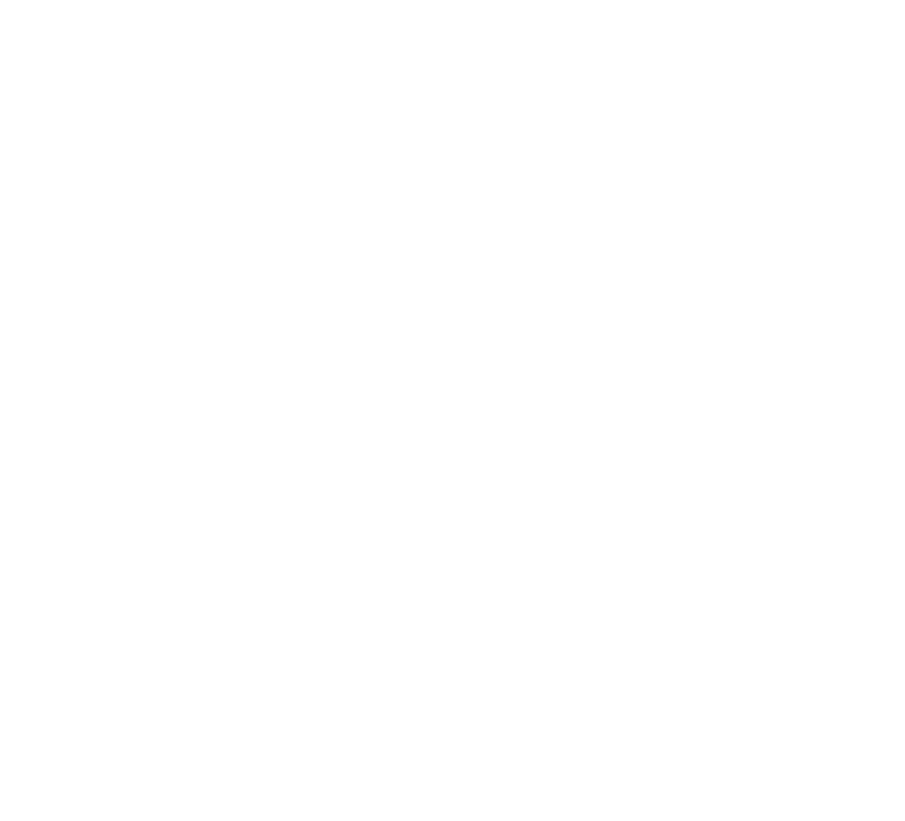
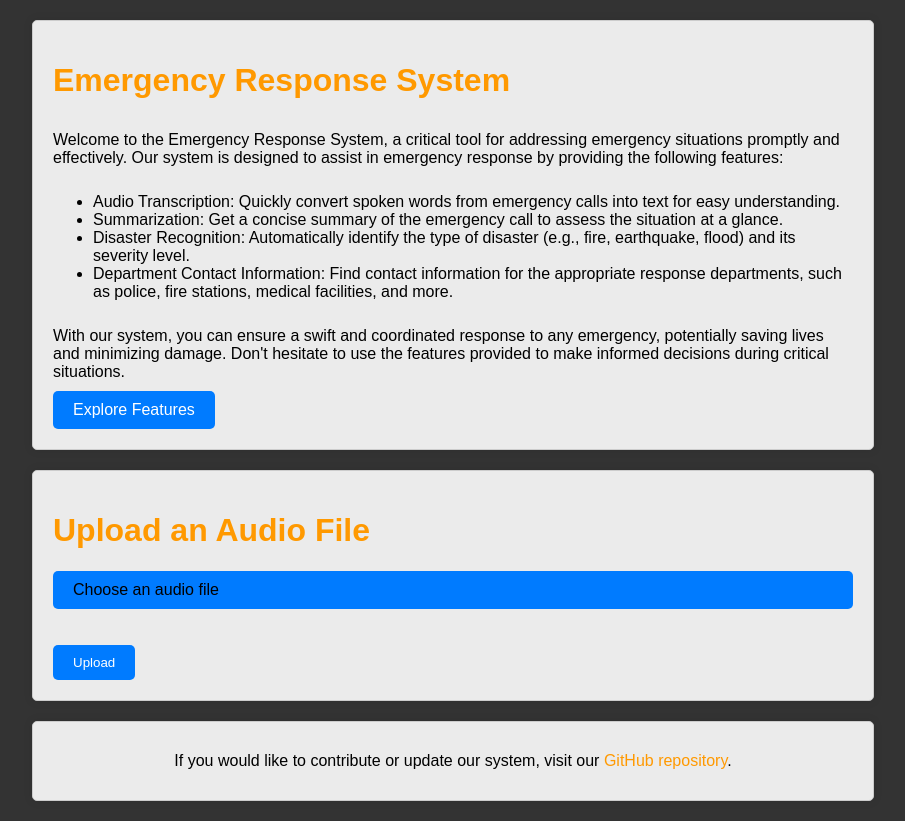
Before and after one commit to im45145v/Hash-It-Out, a Flask app: page / in a window 1280 px wide. Before the commit the part shown is empty. Shown: the whole page, without its empty margins (187-1092 px from the left). Before the commit the page ends 800 px from the top, so only its background shows below. Run offline with Flask 3, Linux system fonts and the light colour scheme.

Commit message:
Update dashboard.html

```diff
--- a/templates/dashboard.html
+++ b/templates/dashboard.html
@@ -6,7 +6,140 @@
     <style>
         body {
             font-family: Arial, sans-serif;
+            background-color: #333;
+            color: #000;
+            text-align: center;
+            margin: 0;
+            padding: 0;
+        }
 
+        .container {
+            background-color: rgba(255, 255, 255, 0.9);
+            border: 1px solid #ccc;
+            border-radius: 5px;
+            box-shadow: 0 0 10px rgba(0, 0, 0, 0.1);
+            margin: 20px auto;
+            max-width: 800px;
+            padding: 20px;
+            text-align: left;
+        }
+
+        h1 {
+            color: #ff9900;
+        }
+
+        p {
+            margin: 0;
+            color: #000;
+            padding: 10px 0;
+        }
+
+        ul {
+            list-style-type: disc;
+            margin-left: 20px;
+            padding-left: 20px;
+        }
+
+        .feature {
+            background-color: rgba(0, 123, 255, 0.8);
+            color: #000;
+            padding: 20px;
+            border-radius: 5px;
+            margin: 20px 0;
+        }
+
+        .feature h2 {
+            color: #ffcc00;
+        }
+
+        a.button {
+            display: inline-block;
+            background-color: #007bff;
+            color: #fff;
+            padding: 10px 20px;
+            border-radius: 5px;
+            text-decoration: none;
+        }
+
+        a.button:hover {
+            background-color: #0056b3;
+        }
+
+        /* Styling for file upload input */
+        input[type="file"] {
+            display: none;
+        }
+
+        label.upload-button {
+            display: block;
+            background-color: #007bff;
+            color: #000;
+            padding: 10px 20px;
+            border-radius: 5px;
+            cursor: pointer;
+        }
+
+        label.upload-button:hover {
+            background-color: #0056b3;
+        }
+
+        button[type="submit"] {
+            background-color: #007bff;
+            color: #fff;
+            border: none;
+            padding: 10px 20px;
+            border-radius: 5px;
+            cursor: pointer;
+        }
+
+        button[type="submit"]:hover {
+            background-color: #0056b3;
+        }
+
+        /* Styling for GitHub link */
+        .github-link {
+            text-align: center;
+            margin-top: 20px;
+        }
+
+        .github-link a {
+            color: #ff9900;
+            text-decoration: none;
+        }
+
+        .github-link a:hover {
+            text-decoration: underline;
+        }
+    </style>
+</head>
+
+<body>
+    <div class="container">
+        <h1>Emergency Response System</h1>
+        <p>Welcome to the Emergency Response System, a critical tool for addressing emergency situations promptly and effectively. Our system is designed to assist in emergency response by providing the following features:</p>
+        <ul>
+            <li>Audio Transcription: Quickly convert spoken words from emergency calls into text for easy understanding.</li>
+            <li>Summarization: Get a concise summary of the emergency call to assess the situation at a glance.</li>
+            <li>Disaster Recognition: Automatically identify the type of disaster (e.g., fire, earthquake, flood) and its severity level.</li>
+            <li>Department Contact Information: Find contact information for the appropriate response departments, such as police, fire stations, medical facilities, and more.</li>
+        </ul>
+        <p>With our system, you can ensure a swift and coordinated response to any emergency, potentially saving lives and minimizing damage. Don't hesitate to use the features provided to make informed decisions during critical situations.</p>
+        <a class="button" href="#features">Explore Features</a>
+    </div>
+
+    <div class="container">
+        <h1>Upload an Audio File</h1>
+        <form action="/upload" method="POST" enctype="multipart/form-data">
+            <label class="upload-button" for="audio_file">Choose an audio file</label>
+            <input type="file" name="audio_file" id="audio_file" accept=".mp3, .wav, .ogg, .flac" required>
+            <br><br>
+            <button type="submit">Upload</button>
+        </form>
+    </div>
+
+    <div class="container github-link">
+        <p>If you would like to contribute or update our system, visit our <a href="https://github.com/your-organization/emergency-response-system" target="_blank">GitHub repository</a>.</p>
+    </div>
 </body>
 
 </html>
```
